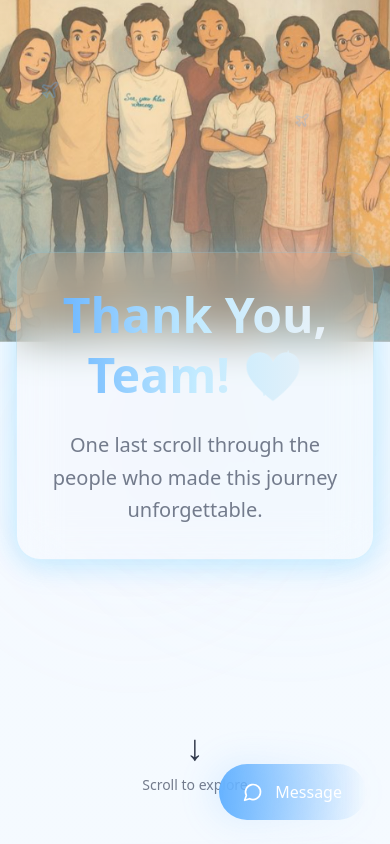
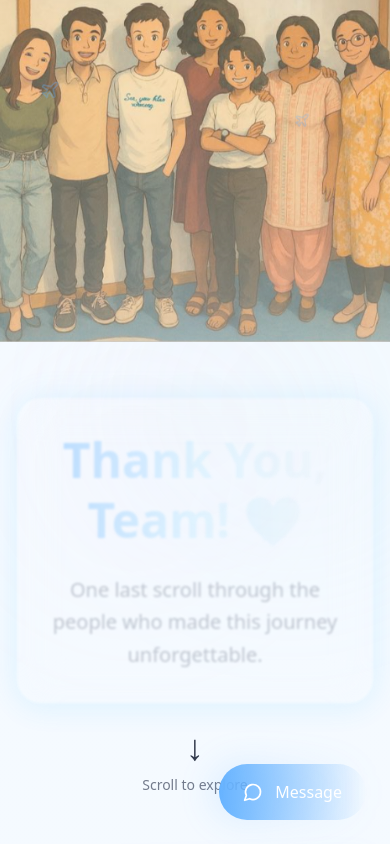
Before and after one commit to Yousufa01/cm-team, a React (Vite) app: page / in a window 390 px wide. Shown: the top 844 px of the page. Built offline with nearby package versions, Linux system fonts and the light colour scheme.

Commit message:
Add animated hero message
Implement scroll-triggered animation for the "Thank You, Team!" message box, including fade-in and slide-up effects, while maintaining glassmorphism style and responsiveness.

```diff
--- a/src/index.css
+++ b/src/index.css
@@ -428,4 +428,18 @@ All colors MUST be HSL.
       transform: translateY(-15px) rotate(-2deg);
     }
   }
+
+  /* Glass message scroll animation */
+  .glass-message {
+    opacity: 0.4;
+    transform: translateY(20px);
+    transition: all 0.6s ease-out;
+    filter: blur(1px);
+  }
+
+  .glass-message.visible {
+    opacity: 1;
+    transform: translateY(0);
+    filter: blur(0);
+  }
 }
--- a/src/pages/Index.tsx
+++ b/src/pages/Index.tsx
@@ -32,7 +32,7 @@ const teamMembers = [
 ];
 
 const Index = () => {
-  // Parallax scroll effect
+  // Parallax scroll effect and glass message animation
   React.useEffect(() => {
     const handleScroll = () => {
       const scrolled = window.scrollY;
@@ -44,6 +44,16 @@ const Index = () => {
       if (heroBg) {
         heroBg.style.transform = `translateY(${rate}px) scale(${scale})`;
         heroBg.style.filter = `blur(${blur}px)`;
+      }
+
+      // Glass message animation
+      const glassMessage = document.getElementById('glass-message');
+      if (glassMessage) {
+        if (scrolled > 50) {
+          glassMessage.classList.add('visible');
+        } else {
+          glassMessage.classList.remove('visible');
+        }
       }
     };
 
@@ -80,8 +90,11 @@ const Index = () => {
         </div>
 
         {/* Hero Content */}
-        <div className="relative z-10 flex flex-col items-center justify-center h-full text-center px-4">
-          <div className="liquid-glass liquid-glass-glow rounded-3xl p-8 mb-8 liquid-hover max-w-4xl">
+        <div className="relative z-10 flex flex-col items-center justify-end h-full text-center px-4 pb-32">
+          <div
+            id="glass-message"
+            className="glass-message liquid-glass liquid-glass-glow rounded-3xl p-8 mb-8 liquid-hover max-w-4xl"
+          >
             <h1 className="text-5xl md:text-7xl font-bold text-foreground mb-6 leading-tight bg-gradient-to-r from-primary via-accent to-secondary bg-clip-text text-transparent">
               Thank You, Team! 💖
             </h1>
```
